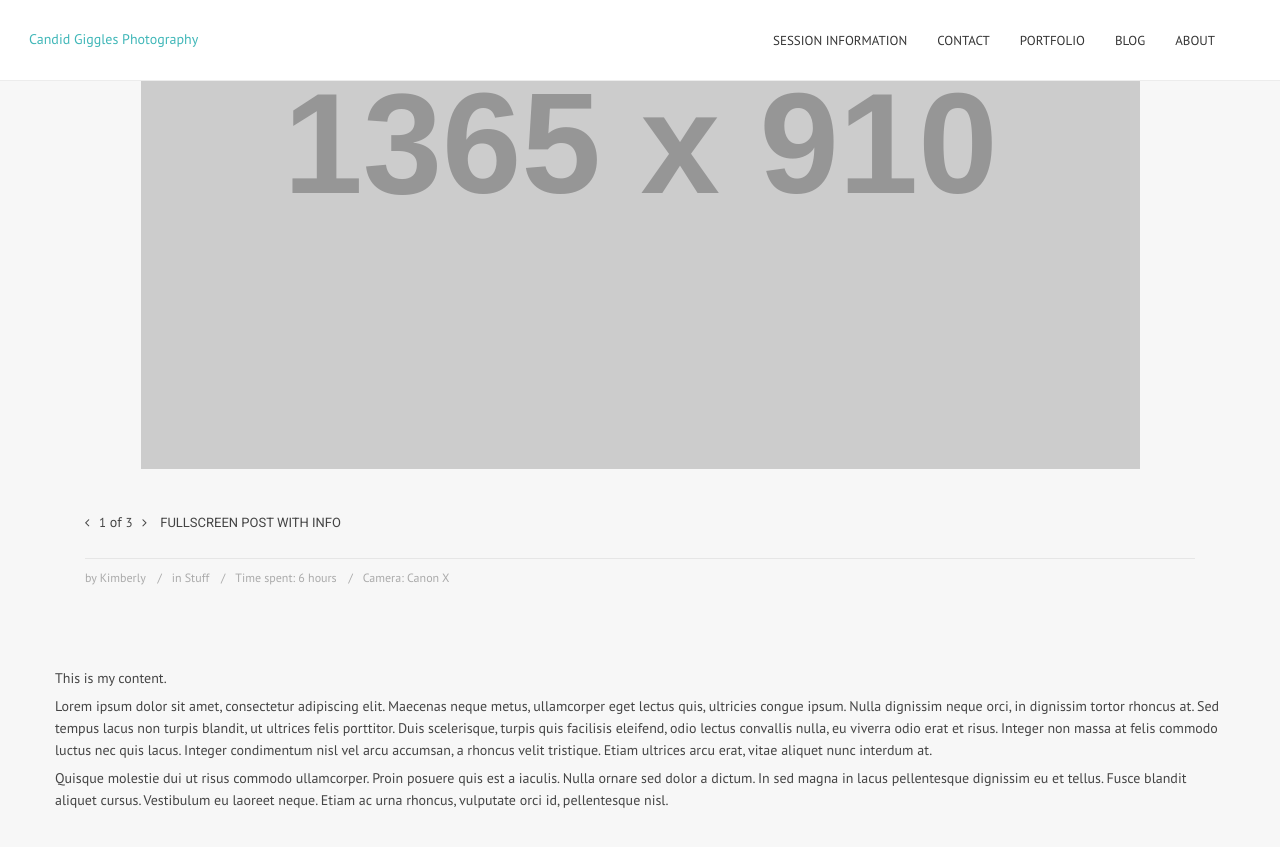
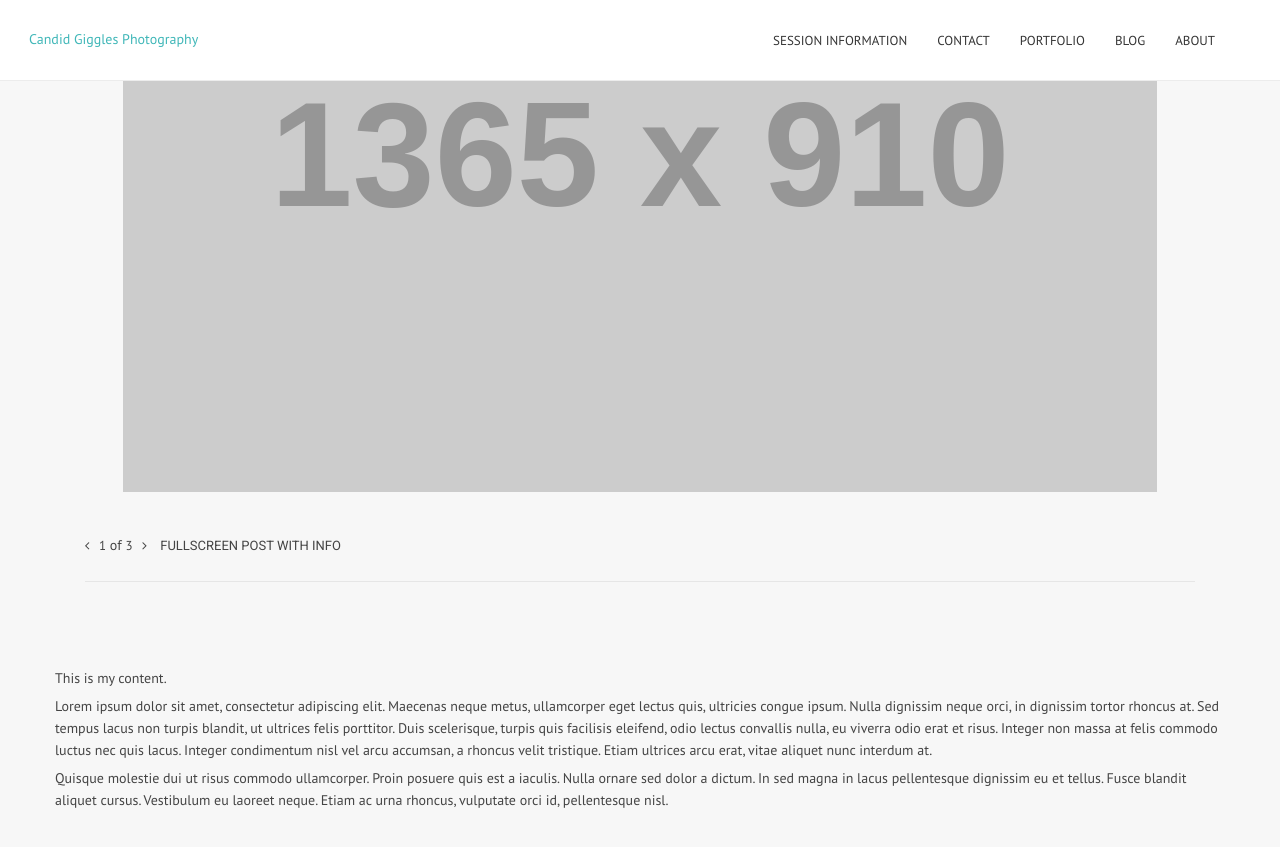
Before and after one commit to candidgiggles/kmitchellphoto.github.io, a Jekyll site: the page built from family-sessions/index.md, in a window 1280 px wide and 900 px high, scrolled down 278 px. Shown: the top 847 px of the window. Built offline with Jekyll 4.4.1, drawn with Linux system fonts in a browser that asks for light colours.

Commit message:
Update fullpostinfo.html

```diff
--- a/_layouts/fullpostinfo.html
+++ b/_layouts/fullpostinfo.html
@@ -21,10 +21,7 @@ layout: default
             <div class="clear"></div>
             <div class="post_meta_data">
                 <div class="listing_meta">
-                    <span>by {{ page.credit }}</span>
-                    <span>in <a href="javascript:void(0)">{{ page.category }}</a></span>
-                    <span class="preview_skills">Time spent: {{ page.time }}</span>
-                    <span class="preview_skills">Camera: {{ page.camera }}</span>
+
                 </div>
             </div>
         </div>
```
